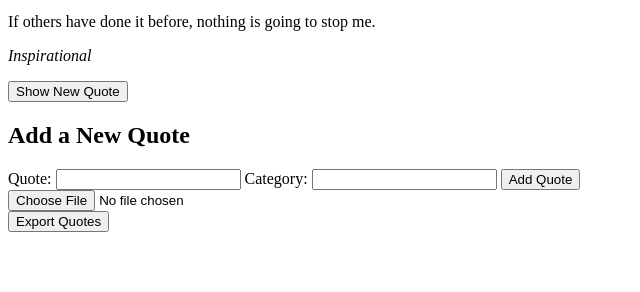
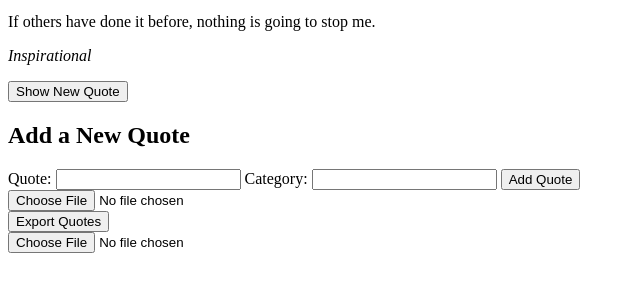
Before and after one commit to Habibayv28/alx_fe_javascript, a plain HTML site: page dom-manipulation/index.html in a window 1280 px wide. Shown: the part 102-394 px from the top of the page, without its empty margins (0-640 px from the left). Drawn offline with Linux system fonts and the light colour scheme; no server answers.

Commit message:
modifying the index.htm and script.js files

```diff
--- a/dom-manipulation/index.html
+++ b/dom-manipulation/index.html
@@ -19,6 +19,10 @@
   <div id="exportImportButtons">
     <button>Export Quotes</button>
   </div>
+  <div>
+    <input type="file" id="importFile" accept=".json" onchange="importFromJsonFile(event)" />
+
+  </div>
 
   <script src="script.js"></script>
 </body>
--- a/dom-manipulation/script.js
+++ b/dom-manipulation/script.js
@@ -50,6 +50,17 @@ document.addEventListener('DOMContentLoaded', () => {
         ? quotes
         : quotes.filter(quote => quote.category === selectedCategory);
     }
+    function importFromJsonFile(event) {
+        const fileReader = new FileReader();
+        fileReader.onload = function(event) {
+          const importedQuotes = JSON.parse(event.target.result);
+          quotes.push(...importedQuotes);
+          saveQuotes();
+          alert('Quotes imported successfully!');
+        };
+        fileReader.readAsText(event.target.files[0]);
+      }
+
 
     function filterQuotes() {
       showRandomQuote();
```
